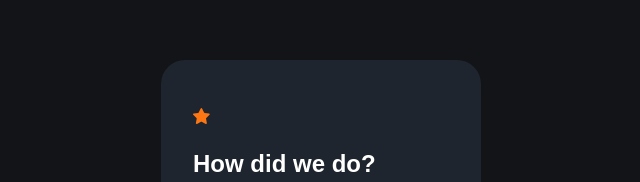
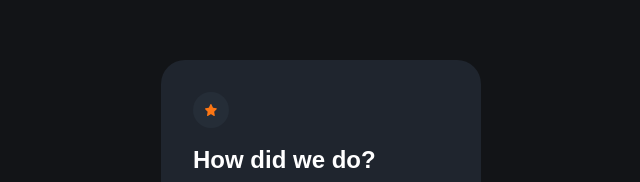
Before and after one commit to tcmak217/interactive-rating-component, a React (Create React App) app: page / in a window 1280 px wide. Shown: the part 160-342 px from the top of the page, without its empty margins (319-959 px from the left). Built offline with nearby package versions, Linux system fonts and the light colour scheme.

Commit message:
feat: add a circle around the star

```diff
--- a/src/components/RatingCard/RatingCard.tsx
+++ b/src/components/RatingCard/RatingCard.tsx
@@ -5,8 +5,10 @@ function RatingCard() {
   return (
     <div className="bg-[hsl(215,20%,15%)] w-[320px] h-[360px] rounded-3xl">
       <div className="w-full h-full flex flex-col p-8">
-        <div className="flex items-center my-4">
-          <img src={startIcon} alt="star icon" />
+        <div className="flex items-center mb-2">
+          <div className="w-9 h-9 rounded-full bg-dark-blue flex justify-center items-center">
+            <img className="w-3 h-3" src={startIcon} alt="star icon" />
+          </div>
         </div>
         <div className="flex items-center my-2">
           <div className="text-white text-2xl font-bold">How did we do?</div>
```
